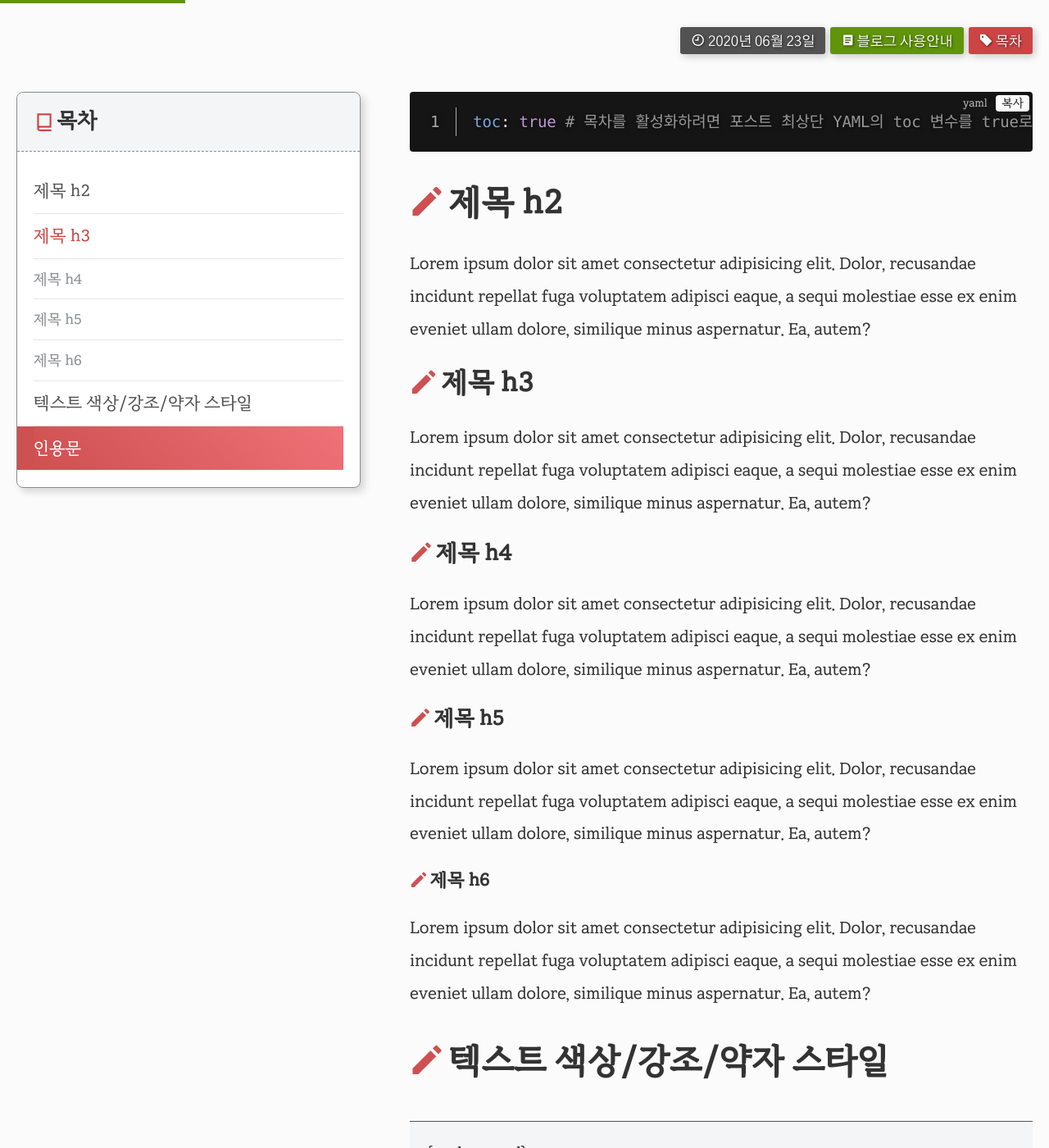
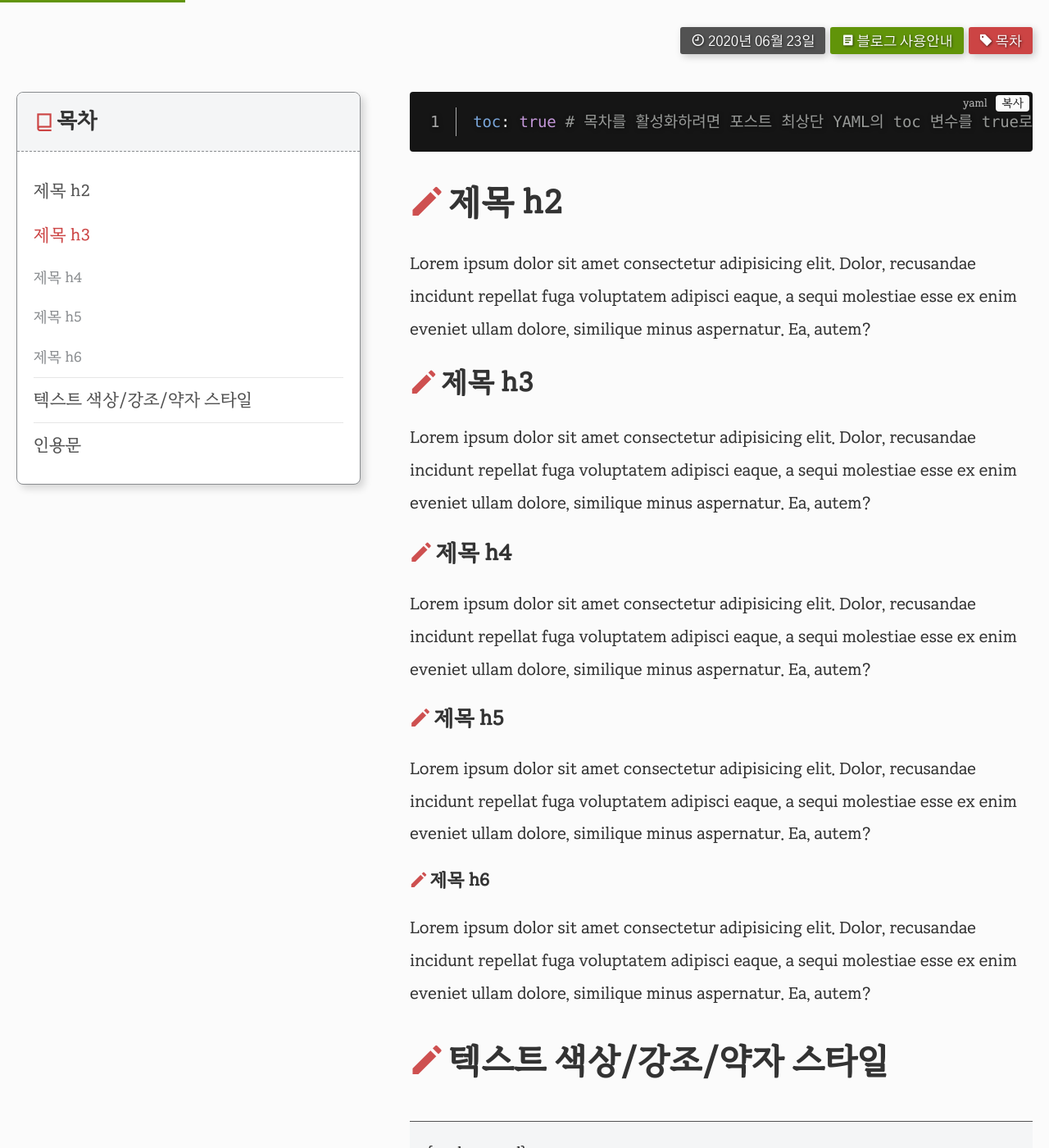
Before and after one commit to selosele/jekyll-theme-tidyred, a Jekyll site: the page built from _posts/2020-06-23-example-post03.md, in a window 1280 px wide and 1400 px high, scrolled down 494 px. Shown: the whole window at 82% size. Built offline with Jekyll 4.4.1, drawn with Linux system fonts in a browser that asks for light colours.

Commit message:
레이아웃 HTML/CSS/JS 수정

```diff
--- a/_includes/toc
+++ b/_includes/toc
@@ -1,7 +1,7 @@
 <aside>
-<nav class="toc" markdown="1">
+<nav aria-labelledby="toc-title" tabindex="0" class="toc" markdown="1">
 <header>
-    <h2 class="toc__title">{{ include.title | default: site.data.ui-text[site.locale].toc_label }}</h2>
+    <h2 id="toc-title" class="toc__title">{{ include.title | default: site.data.ui-text[site.locale].toc_label }}</h2>
 </header>
 *  Auto generated table of contents
 {:toc .toc__menu}
--- a/_layouts/post.html
+++ b/_layouts/post.html
@@ -29,9 +29,9 @@
     <section itemprop="text" id="page-content" class="page__content">
       {% if page.toc %}
         <aside id="toc" class="toc-wrapper toc--fixed">
-          <nav tabindex="0">
+          <nav aria-labelledby="toc-title" tabindex="0">
             <header>
-              <h2 class="toc__title">{{ site.data.ui-text[site.locale].toc_label }}</h2>
+              <h2 id="toc-title" class="toc__title">{{ site.data.ui-text[site.locale].toc_label }}</h2>
             </header>
             {% include toc.html sanitize=true html=content h_min=1 h_max=6 class="toc__menu" %}
           </nav>
--- a/_sass/tidy-red/_navigation.scss
+++ b/_sass/tidy-red/_navigation.scss
@@ -392,24 +392,49 @@
             max-height: 57.6vh;
             padding-left: 1rem;
             padding-right: 1rem;
+
+            .toc--active {
+               a {
+                  &:before {
+                     top: 0;
+                     height: 100%;
+                  }
+               }
+            }
+
+            > .toc--active {
+               > a {
+                  &:before {
+                     top: -1px;
+                     height: calc(100% + 1px);
+                  }
+               }
+            }
          }
 
          &--active {
+            > a {
                position: relative;
                z-index: 1;
-            background-image: linear-gradient(45deg, $main-color, $sub-color04);
+               border-color: transparent;
+               background-image: linear-gradient(45deg, $main-color 20%, $sub-color04);
                color: $grey12;
 
                &:before {
                   content: "";
                   display: block;
                   position: absolute;
-               top: 0;
-               bottom: 0;
                   left: -100%;
                   z-index: -1;
                   width: 100%;
                   background-color: $main-color;
+               }
+            }
+
+            + li {
+               a {
+                  border-color: transparent;
+               }
             }
          }
       }
@@ -444,12 +469,6 @@
             font-weight: 400;
          }
 
-         &:first-child {
-            > a {
-               border-top: 0;
-            }
-         }
-
          > ul {
             > li {
                > ul {
@@ -468,13 +487,18 @@
          margin-top: 0;
          margin-bottom: 0;
          line-height: 1.6;
+
+         + li {
+            > a {
+               border-top: 1px solid $grey06;
+            }
+         }
       }
 
       a {
          display: block;
          padding-top: .5rem;
          padding-bottom: .5rem;
-         border-top: 1px solid $grey06;
       }
    }
 }
--- a/_sass/tidy-red/_page.scss
+++ b/_sass/tidy-red/_page.scss
@@ -579,7 +579,7 @@
    left: 0;
    z-index: 9999;
    width: 0;
-   height: .2rem;
+   height: 3px;
    background-color: $green03;
    pointer-events: none;
    transition: width .2s;
```
Also changed, not shown: assets/js/_script.js (+16 -11 lines), assets/js/script.js. Lines whose indentation alone changed are shown as unchanged.
